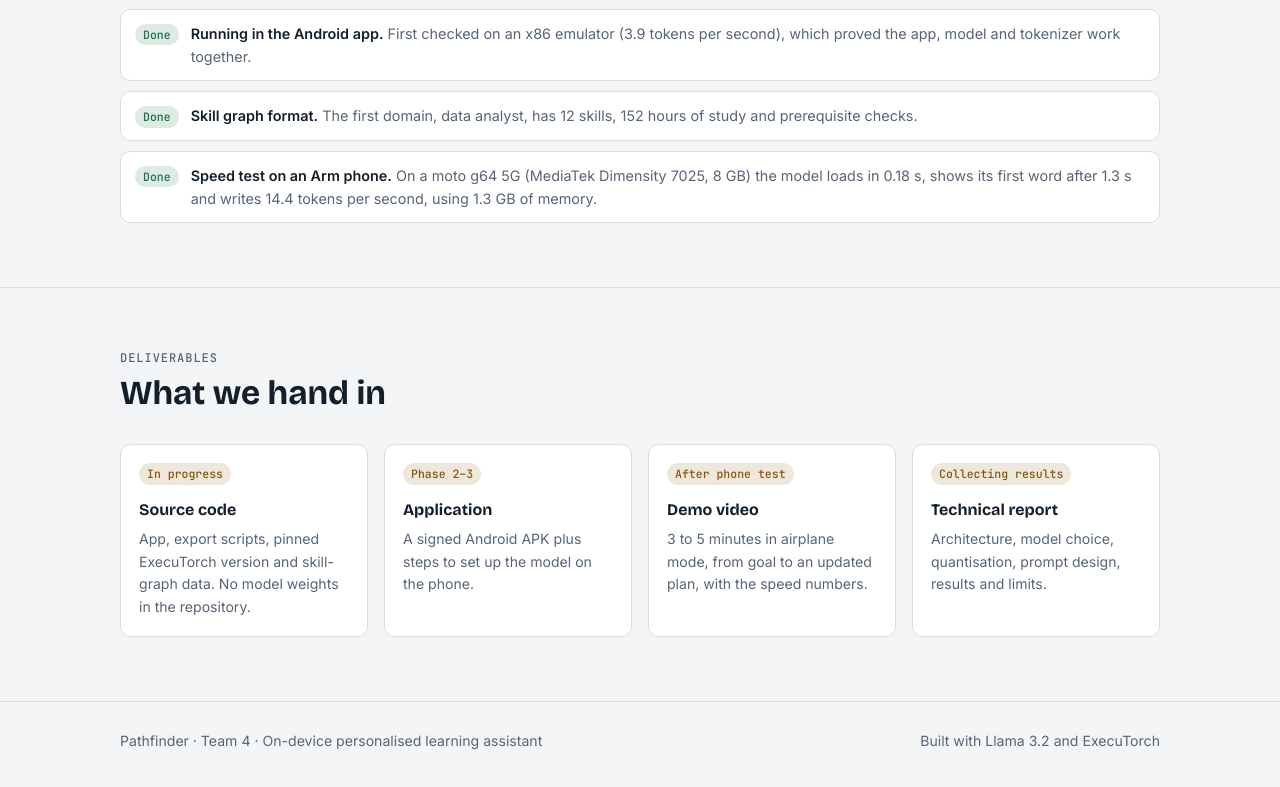
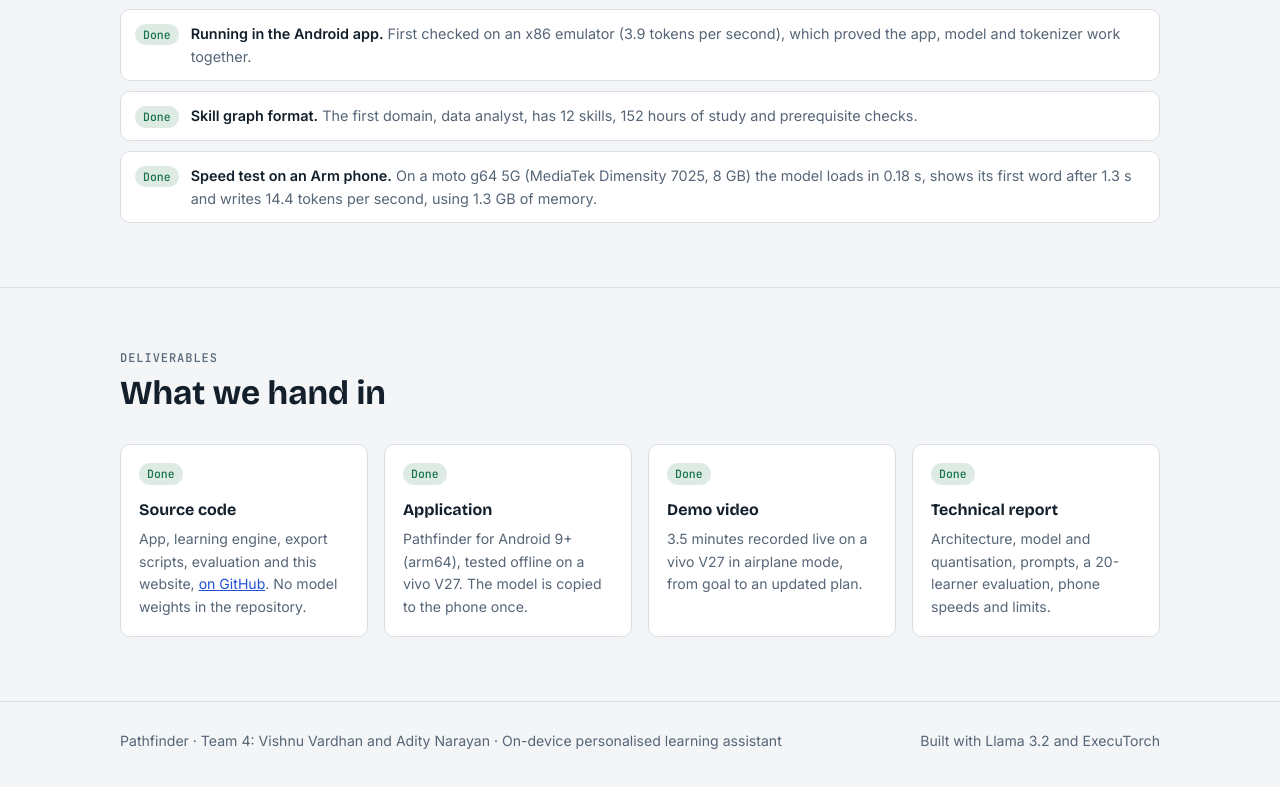
Before and after one commit to vishnu-vardhan243/team4-pathfinder, a plain HTML site: page website/index.html in a window 1280 px wide. Shown: the part 3718-4505 px from the top of the page. Drawn offline with nearby package versions, Linux system fonts and the light colour scheme.

Commit message:
Credit Vishnu Vardhan and Adity Narayan; mark deliverables done
- README, technical report, website footer and demo-video cards now name both
  team members
- Website "What we hand in": all four deliverables marked done, source links
  to the GitHub repository
- Demo end card shows the repository address
- Ignore dist/ (local sharing bundles)

```diff
--- a/website/index.html
+++ b/website/index.html
@@ -446,10 +446,10 @@ code { font-family: var(--font-mono); font-size: 0.88em; }
         <h2>What we hand in</h2>
       </div>
       <div class="deliver">
-        <div class="box"><span class="state open">In progress</span><strong>Source code</strong><span>App, export scripts, pinned ExecuTorch version and skill-graph data. No model weights in the repository.</span></div>
-        <div class="box"><span class="state open">Phase 2–3</span><strong>Application</strong><span>A signed Android APK plus steps to set up the model on the phone.</span></div>
-        <div class="box"><span class="state open">After phone test</span><strong>Demo video</strong><span>3 to 5 minutes in airplane mode, from goal to an updated plan, with the speed numbers.</span></div>
-        <div class="box"><span class="state open">Collecting results</span><strong>Technical report</strong><span>Architecture, model choice, quantisation, prompt design, results and limits.</span></div>
+        <div class="box"><span class="state ok">Done</span><strong>Source code</strong><span>App, learning engine, export scripts, evaluation and this website, <a href="https://github.com/vishnu-vardhan243/team4-pathfinder">on GitHub</a>. No model weights in the repository.</span></div>
+        <div class="box"><span class="state ok">Done</span><strong>Application</strong><span>Pathfinder for Android 9+ (arm64), tested offline on a vivo V27. The model is copied to the phone once.</span></div>
+        <div class="box"><span class="state ok">Done</span><strong>Demo video</strong><span>3.5 minutes recorded live on a vivo V27 in airplane mode, from goal to an updated plan.</span></div>
+        <div class="box"><span class="state ok">Done</span><strong>Technical report</strong><span>Architecture, model and quantisation, prompts, a 20-learner evaluation, phone speeds and limits.</span></div>
       </div>
     </div>
   </section>
@@ -457,7 +457,7 @@ code { font-family: var(--font-mono); font-size: 0.88em; }
 
 <footer>
   <div class="wrap">
-    <span>Pathfinder · Team 4 · On-device personalised learning assistant</span>
+    <span>Pathfinder · Team 4: Vishnu Vardhan and Adity Narayan · On-device personalised learning assistant</span>
     <span>Built with Llama 3.2 and ExecuTorch</span>
   </div>
 </footer>
```
Also changed, not shown: 5 other files.
